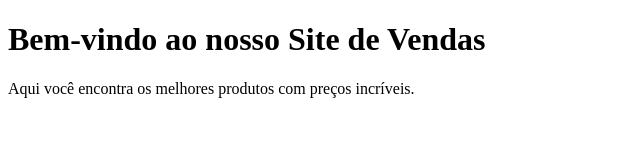
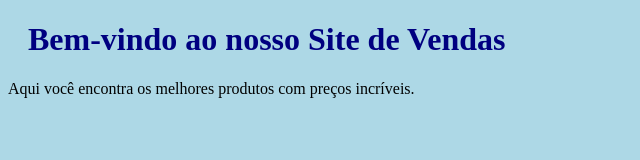
Before and after one commit to k4uaxavier/projeto-vendas, a plain HTML site: page index.html in a window 1280 px wide. Shown: the whole page, without its empty margins (0-640 px from the left). Drawn offline with Linux system fonts and the light colour scheme.

Commit message:
feat: cria um estilo azul para a index.html Refs #03

```diff
--- /dev/null
+++ b/bluestyle.css
@@ -0,0 +1,8 @@
+body{
+    background-color: lightblue;
+}
+
+h1{
+    color: navy;
+    margin-left: 20px;
+}
--- a/index.html
+++ b/index.html
@@ -4,6 +4,7 @@
     <meta charset="UTF-8">
     <meta name="viewport" content="width=device-width, initial-scale=1.0">
     <title>Site de Vendas</title>
+    <link rel="stylesheet" href="bluestyle.css">
 </head>
 <body>
     <h1>Bem-vindo ao nosso Site de Vendas</h1>
```
